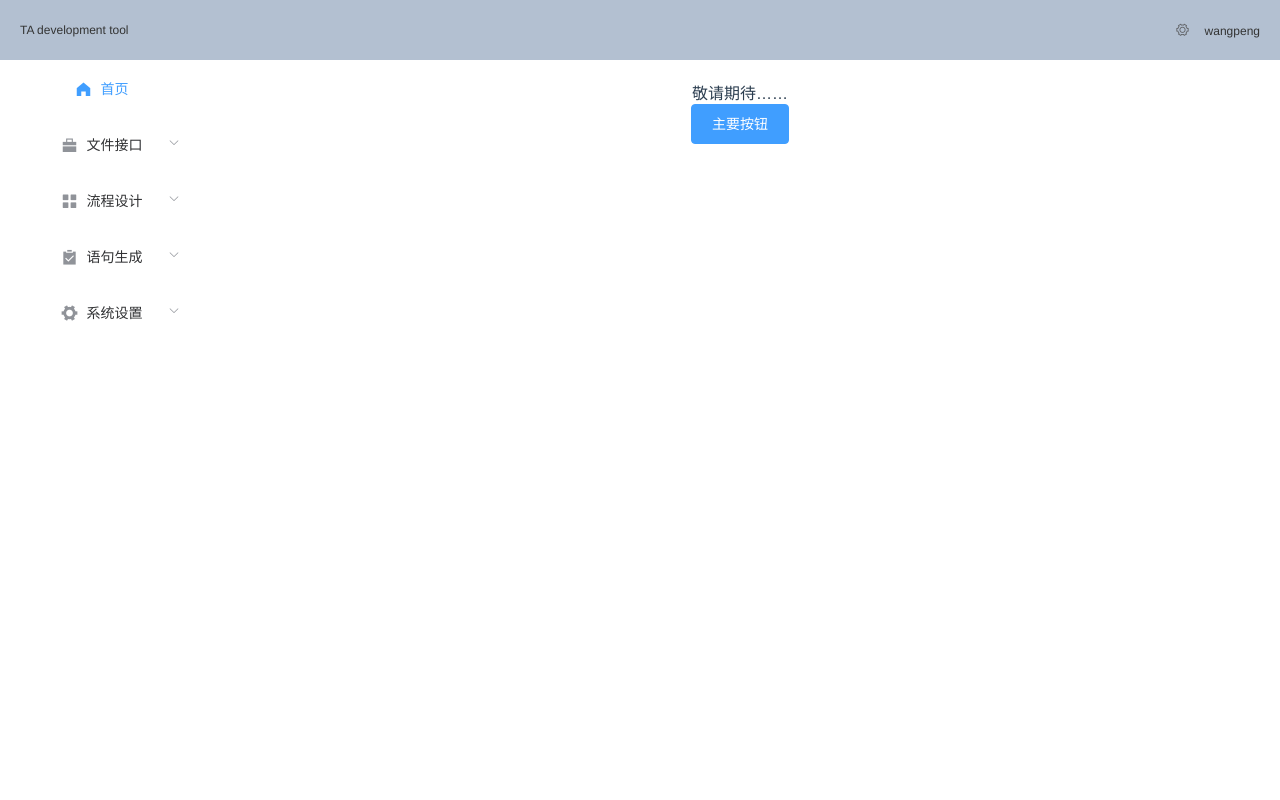
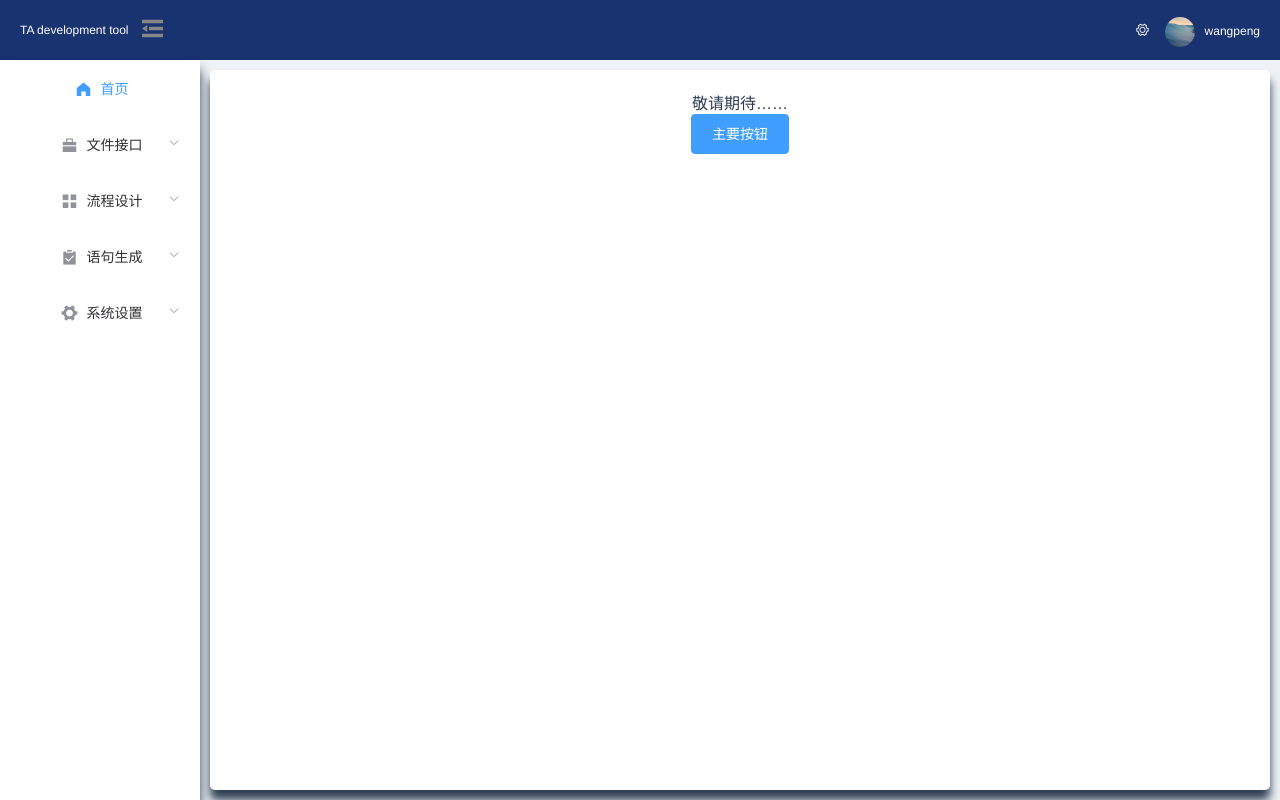
Before and after one commit to RanenWang/tadevtool, a Vue app: page /#/setting in a window 1280 px wide. Built offline with nearby package versions, Linux system fonts and the light colour scheme.

Commit message:
颜色调整

```diff
--- a/src/components/404/NotFound.vue
+++ b/src/components/404/NotFound.vue
@@ -1,3 +1,3 @@
 <template>
-    <div>404 页面找不到了！！！</div>
+    <div><el-empty description="404 页面丢失啦！"></el-empty></div>
 </template>
--- a/src/components/Main.vue
+++ b/src/components/Main.vue
@@ -1,32 +1,40 @@
 <template>
 
   <el-container style="height: 100%;padding: 0;">
-    <el-header style="text-align: right; font-size: 12px" >
-        <a style="float: left;" v-on:click="handleOpen()">TA development tool</a>
+    <el-header style="text-align: right; font-size: 12px">
+      <a style="float: left;" class="color-white">TA development tool</a>
+      <el-tooltip class="item" effect="dark" content="点击此处，展开或收起" placement="top">
+        <i style="float: left;margin-top: 15px; color: #868686;
+        margin-left: 10px;font-size:28px" class="el-icon-s-fold" @click="handleOpen"></i>
+      </el-tooltip>
+
       <el-dropdown>
-          <i class="el-icon-setting" style="margin-right: 15px"></i>
+        <i class="el-icon-setting" style="margin-right: 15px;color: white"></i>
         <el-dropdown-menu slot="dropdown">
           <el-dropdown-item>查看</el-dropdown-item>
         </el-dropdown-menu>
       </el-dropdown>
-        <span>wangpeng</span>
+      <span>
+        <el-avatar :size="30" :src="background" style="vertical-align: middle;margin-right: 10px;"></el-avatar>
+      </span>
+
+      <span class="color-white">wangpeng</span>
+
     </el-header>
-
-    <el-container>
-        <el-aside  style="background-color: rgb(238, 241, 246); height: 100%;padding: 0; width: auto">
+    <!--    border-right:thick solid #ff0000;-->
+    <el-container style="background-color: rgb(238, 241, 246)">
+      <el-aside
+        style="background-color: rgb(238, 241, 246); height: 100%;padding: 0; width: auto; box-shadow: 0px 10px 10px;">
         <el-menu :default-openeds="[]"
                  default-active="home"
                  class="el-menu-vertical"
                  :collapse="isCollapse"
-                     unique-opened=true
-                     router=true
-                     collapse-transition=true
                  @select="handleSelect"
         >
           <el-menu-item index="home"><i class="el-icon-s-home"></i><span>首页</span></el-menu-item>
 
-                <el-submenu index="1" >
-                    <template slot="title" >
+          <el-submenu index="1">
+            <template slot="title">
               <i class="el-icon-s-cooperation"></i><span>文件接口</span></template>
             <el-menu-item index="interfaceread">接口阅读器</el-menu-item>
             <el-menu-item index="interfacemock">接口数据mock</el-menu-item>
@@ -53,7 +61,8 @@
         </el-menu>
       </el-aside>
 
-        <el-container >
+      <el-container style="margin:10px;background-color: white;box-shadow: 0px 10px 10px;
+      border-radius: 0.3em;">
         <el-main style="border: 1px #111;">
           <router-view/>
         </el-main>
@@ -63,29 +72,35 @@
 
 </template>
 <style>
-    a:hover {
-    text-decoration: underline;
-    }
-    body,p{
+body, p {
   margin: 0;
 }
-    body,html,.parent{
+.color-white{
+  color: white;
+}
+body, html, .parent {
   height: 100%;
 }
+
 .el-header {
-      background-color: #B3C0D1;
+  background-color: #193270;
   color: #333;
   line-height: 60px;
 }
-    .el-submenu .el-menu-item{ padding-left : 45px !important;
+
+.el-submenu .el-menu-item {
+  padding-left: 45px !important;
   text-align: left;
-padding: 0;}
-    .el-menu{
+  padding: 0;
+}
+
+.el-menu {
   border: none !important;
   padding: 0;
   height: 100%;
   /* width: 200; */
 }
+
 .el-menu-vertical:not(.el-menu--collapse) {
   width: 200px;
   min-height: 400px;
@@ -93,17 +108,20 @@ padding: 0;}
 </style>
 
 <script>
+import bg from '../assets/imgs/homebg.jpg';
+
 export default {
   data() {
     return {
+      background: bg,
       isCollapse: false,
     }
   },
   methods: {
-        // handleSelect(key,keyPath){
-        //     console.log(key,keyPath);
-        //     this.$router.push(key)
-        // },
+    handleSelect(key,keyPath){
+        console.log(key,keyPath);
+        this.$router.push(key)
+    },
     handleOpen() {
       this.isCollapse = !this.isCollapse;
     },
--- a/src/components/home/Home.vue
+++ b/src/components/home/Home.vue
@@ -1,16 +1,12 @@
 <template>
-    <div id="home">
-        <el-image
-
-    :src="background"
-    fit="fill"></el-image>
-    </div>
-
+  <div id="home">
+    <el-image :src="background" fit="fill"></el-image>
+  </div>
 </template>
 <style>
 .el-image{
-    opacity:0.1;
-
+  opacity:0.5;
+  height: 100%;
 }
 #home{
     height: 100%;
--- a/src/components/sqlcreate/SqlCreate.vue
+++ b/src/components/sqlcreate/SqlCreate.vue
@@ -108,7 +108,7 @@ export default {
         tablenum: 16,
         dbName: 'fund60trans',
         tableName: 'tbfundtatransreq',
-        fieldStr: '',
+        fieldStr: 't.table_index, ',
         whereStr: 'where t.table_index = \'1\'',
         type: 'select',
         result: ''
@@ -177,10 +177,7 @@ export default {
   line-height: 1.5;
   padding: 5px;
   border: 1px solid #e1e1e1;
-  border-bottom-right-radius:0.5em;
-  border-bottom-left-radius:0.5em;
-  border-top-right-radius:0.5em;
-  border-top-left-radius:0.5em;
+  border-radius: 0.3em;
 
   /*border-style: groove;*/
 }
--- a/src/router/index.js
+++ b/src/router/index.js
@@ -32,7 +32,7 @@ export default new Router({
           component: Home
         },
         {
-          path:'sqlcreate',
+          path: 'sqlcreate',
           component: Sqlcreate
         }
       ]
```
Lines whose indentation alone changed are shown as unchanged.
